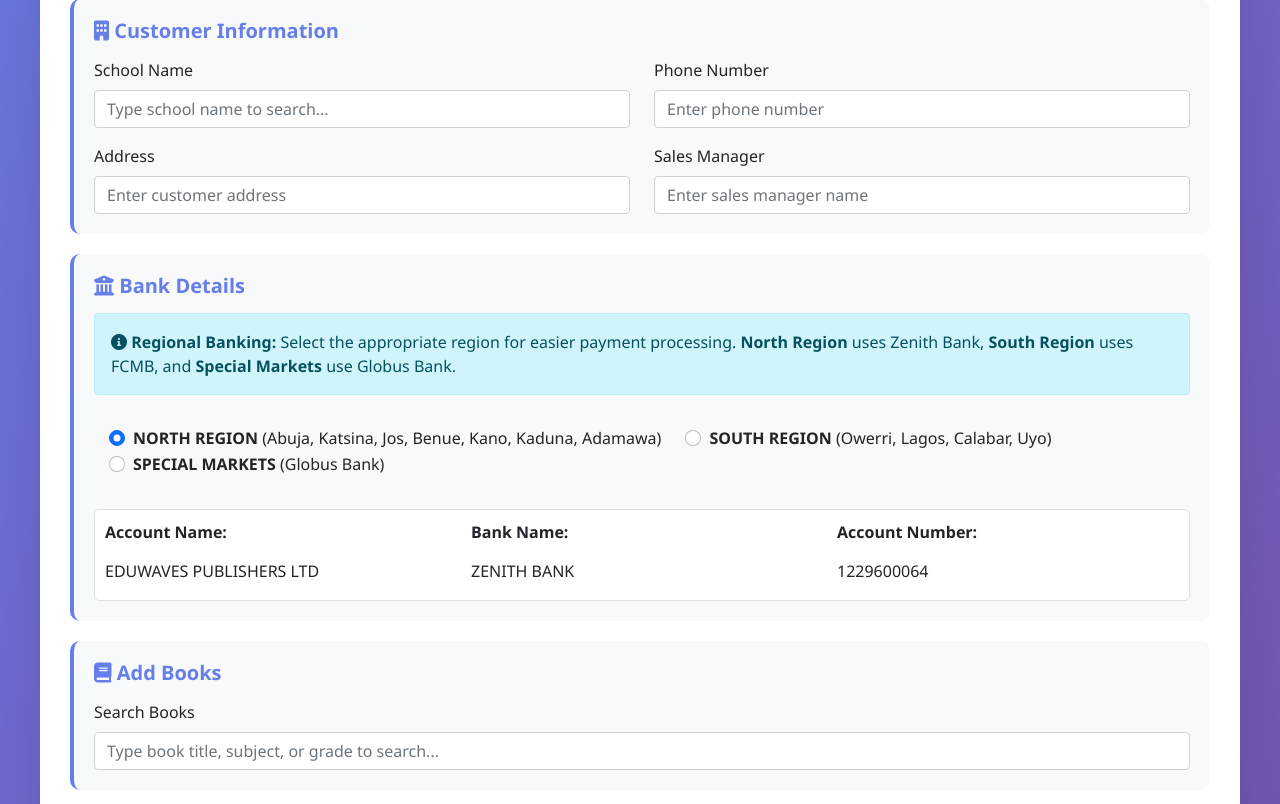
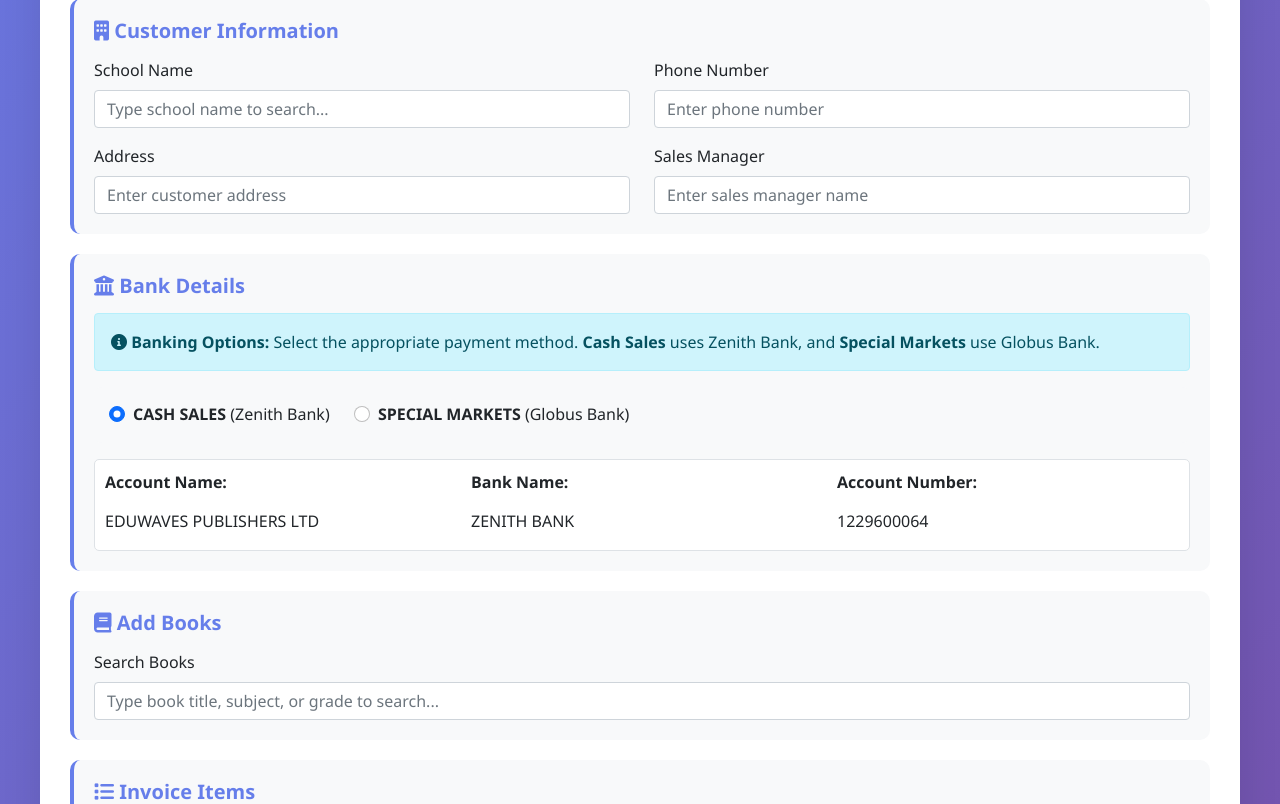
Before and after one commit to freemell/eduwaves_invoice, a Flask app: page / in a window 1280 px wide. Shown: the part 713-1517 px from the top of the page. Run offline with Flask 3, Linux system fonts and the light colour scheme.

Commit message:
Remove South Region bank (FCMB), update to only Cash Sales (Zenith) and Special Markets (Globus)

```diff
--- a/templates/index.html
+++ b/templates/index.html
@@ -329,24 +329,18 @@
                 <div class="form-section">
                     <h5><i class="fas fa-university"></i> Bank Details</h5>
                     <div class="alert alert-info">
-                        <strong><i class="fas fa-info-circle"></i> Regional Banking:</strong>
-                        Select the appropriate region for easier payment processing.
-                        <strong>North Region</strong> uses Zenith Bank, <strong>South Region</strong> uses FCMB,
+                        <strong><i class="fas fa-info-circle"></i> Banking Options:</strong>
+                        Select the appropriate payment method.
+                        <strong>Cash Sales</strong> uses Zenith Bank,
                         and <strong>Special Markets</strong> use Globus Bank.
                     </div>
                     <div class="bank-selection">
                         <div class="row">
                             <div class="col-md-12">
                                 <div class="form-check form-check-inline">
-                                    <input class="form-check-input" type="radio" name="bankSelection" id="northBank" value="north" checked>
-                                    <label class="form-check-label" for="northBank">
-                                        <strong>NORTH REGION</strong> (Abuja, Katsina, Jos, Benue, Kano, Kaduna, Adamawa)
-                                    </label>
-                                </div>
-                                <div class="form-check form-check-inline">
-                                    <input class="form-check-input" type="radio" name="bankSelection" id="southBank" value="south">
-                                    <label class="form-check-label" for="southBank">
-                                        <strong>SOUTH REGION</strong> (Owerri, Lagos, Calabar, Uyo)
+                                    <input class="form-check-input" type="radio" name="bankSelection" id="cashSales" value="cash" checked>
+                                    <label class="form-check-label" for="cashSales">
+                                        <strong>CASH SALES</strong> (Zenith Bank)
                                     </label>
                                 </div>
                                 <div class="form-check form-check-inline">
@@ -476,15 +470,10 @@
 
         // Bank details
         const bankDetails = {
-            north: {
+            cash: {
                 name: "ZENITH BANK",
                 accountNumber: "1229600064",
-                regions: "Abuja, Katsina, Jos, Benue, Kano, Kaduna, Adamawa"
-            },
-            south: {
-                name: "FCMB",
-                accountNumber: "6207930017",
-                regions: "Owerri, Lagos, Calabar, Uyo"
+                regions: "Cash Sales"
             },
             special: {
                 name: "GLOBUS BANK",
@@ -695,8 +684,8 @@
                     customerSearch.placeholder = "Type school name to search...";
                     salesManager.placeholder = "Enter sales manager name";
 
-                    // Auto-select North Region Bank for normal operations (default)
-                    document.getElementById('northBank').checked = true;
+                    // Auto-select Cash Sales Bank for normal operations (default)
+                    document.getElementById('cashSales').checked = true;
                     updateBankDetails();
                 }
             });
```
